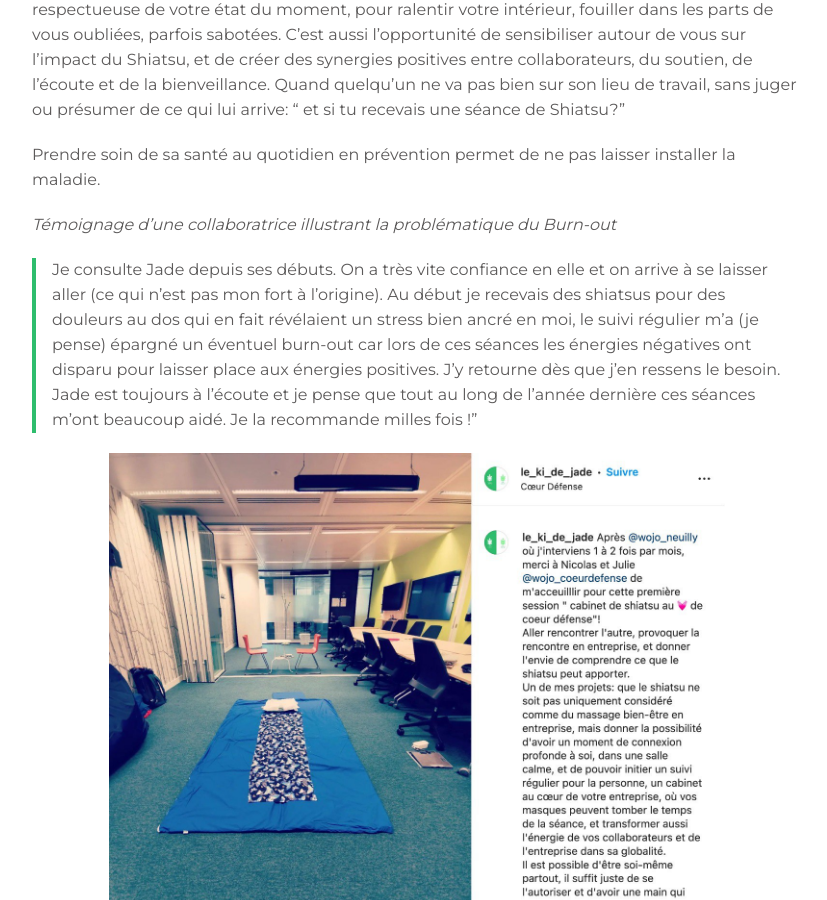
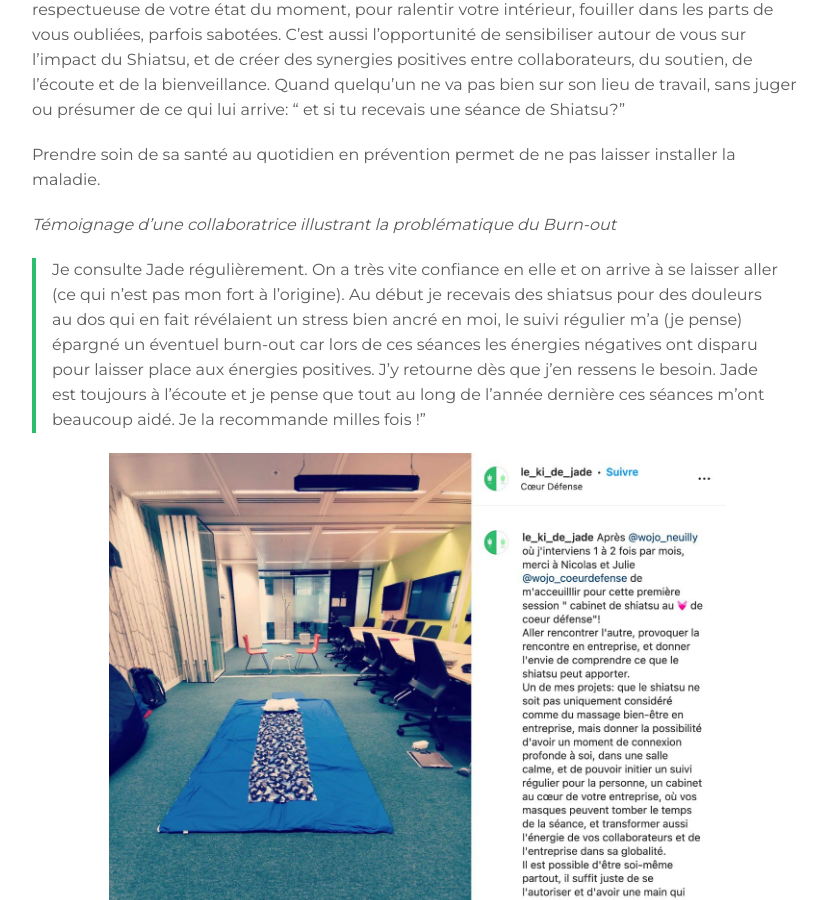
Before and after one commit to lekidejade/beta, a Jekyll site: the page built from entreprise.md, in a window 1280 px wide and 900 px high, scrolled down 346 px. Shown: the whole window, without its empty margins (143-970 px from the left). Built offline with Jekyll 4.4.1, drawn with Linux system fonts in a browser that asks for light colours.

Commit message:
Update entreprise.md

```diff
--- a/entreprise.md
+++ b/entreprise.md
@@ -15,7 +15,7 @@
 
  *Témoignage d'une collaboratrice illustrant la problématique du Burn-out*
 >
->Je consulte Jade depuis ses débuts. On a très vite confiance en elle et on arrive à se laisser aller (ce qui n’est pas mon fort à l'origine). Au début je recevais des shiatsus pour des douleurs au dos qui en fait révélaient un stress bien ancré en moi, le suivi régulier m’a (je pense) épargné un éventuel burn-out car lors de ces séances les énergies négatives ont disparu pour laisser place aux énergies positives. J’y retourne dès que j’en ressens le besoin. Jade est toujours à l’écoute et je pense que tout au long de l’année dernière ces séances m’ont beaucoup aidé. Je la recommande milles fois !"
+>Je consulte Jade régulièrement. On a très vite confiance en elle et on arrive à se laisser aller (ce qui n’est pas mon fort à l'origine). Au début je recevais des shiatsus pour des douleurs au dos qui en fait révélaient un stress bien ancré en moi, le suivi régulier m’a (je pense) épargné un éventuel burn-out car lors de ces séances les énergies négatives ont disparu pour laisser place aux énergies positives. J’y retourne dès que j’en ressens le besoin. Jade est toujours à l’écoute et je pense que tout au long de l’année dernière ces séances m’ont beaucoup aidé. Je la recommande milles fois !"
 >
 
 ![WOJO](/images/entreprise/wojo-post.jpg){:width="80%" style="display:block; margin-left:auto; margin-right:auto"}
```
